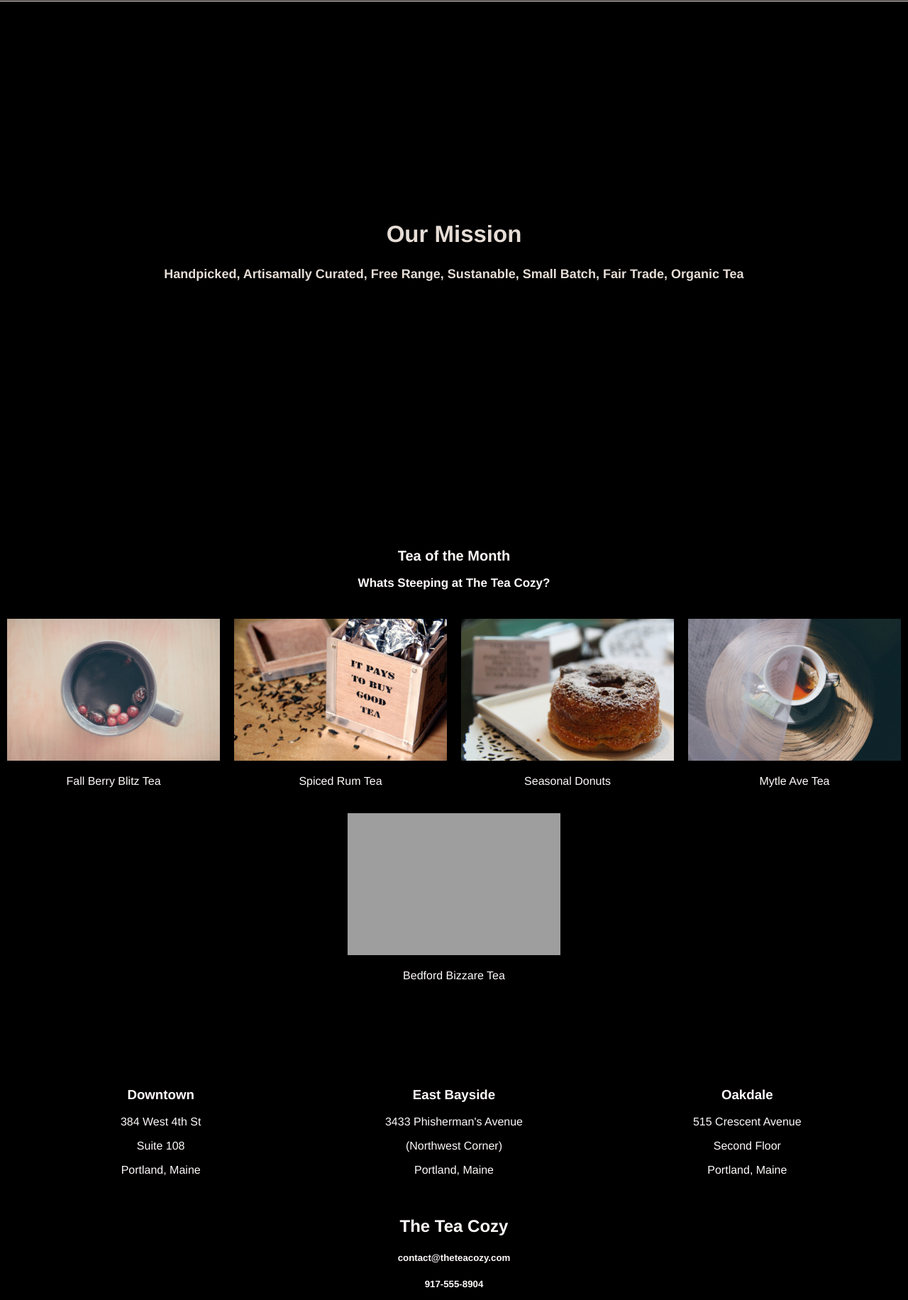
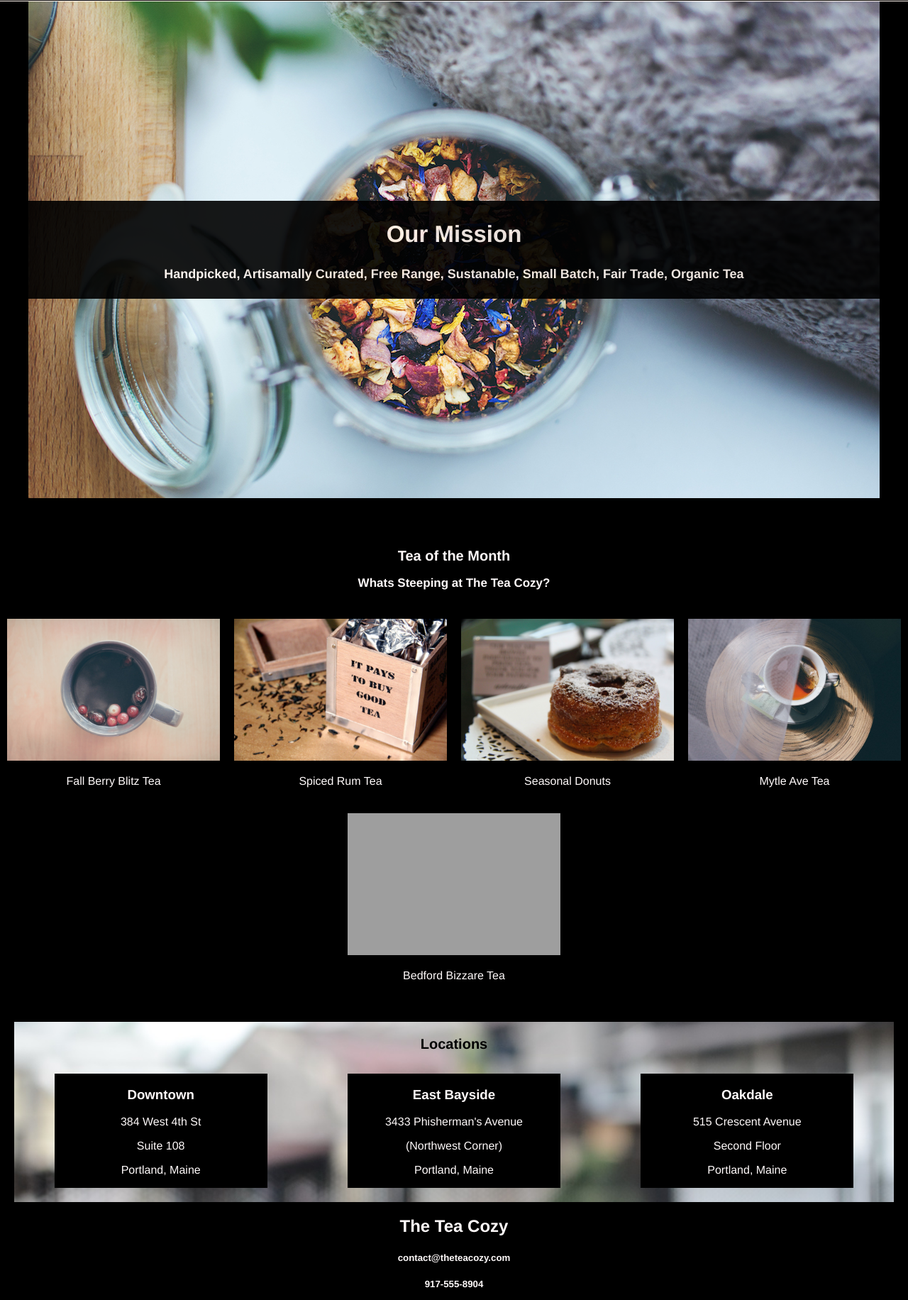
Before and after one commit to singhmoe007/teacozyproject, a plain HTML site: page index.html in a window 1280 px wide. Shown: the part 68-1900 px from the top of the page at 71% size. Drawn offline with Linux system fonts and the light colour scheme; grey boxes are pictures that could not be loaded.

Commit message:
Update style.css

```diff
--- a/style.css
+++ b/style.css
@@ -42,7 +42,7 @@ body {
 .mission {
     height: 700px;
     width: 1200px;
-    background: url("./images/img-mission-background.jpg");
+    background: url("img-mission-background.jpg");
     background-size: cover;
     margin: 0 auto;
     display: flex;
@@ -113,7 +113,7 @@ body {
 .locations {
 
     margin: 0 20px;
-    background-image: url("./images/img-locations-background.jpg");
+    background-image: url("img-locations-background.jpg");
     background-size: cover;
     text-align: center;
 }
```
